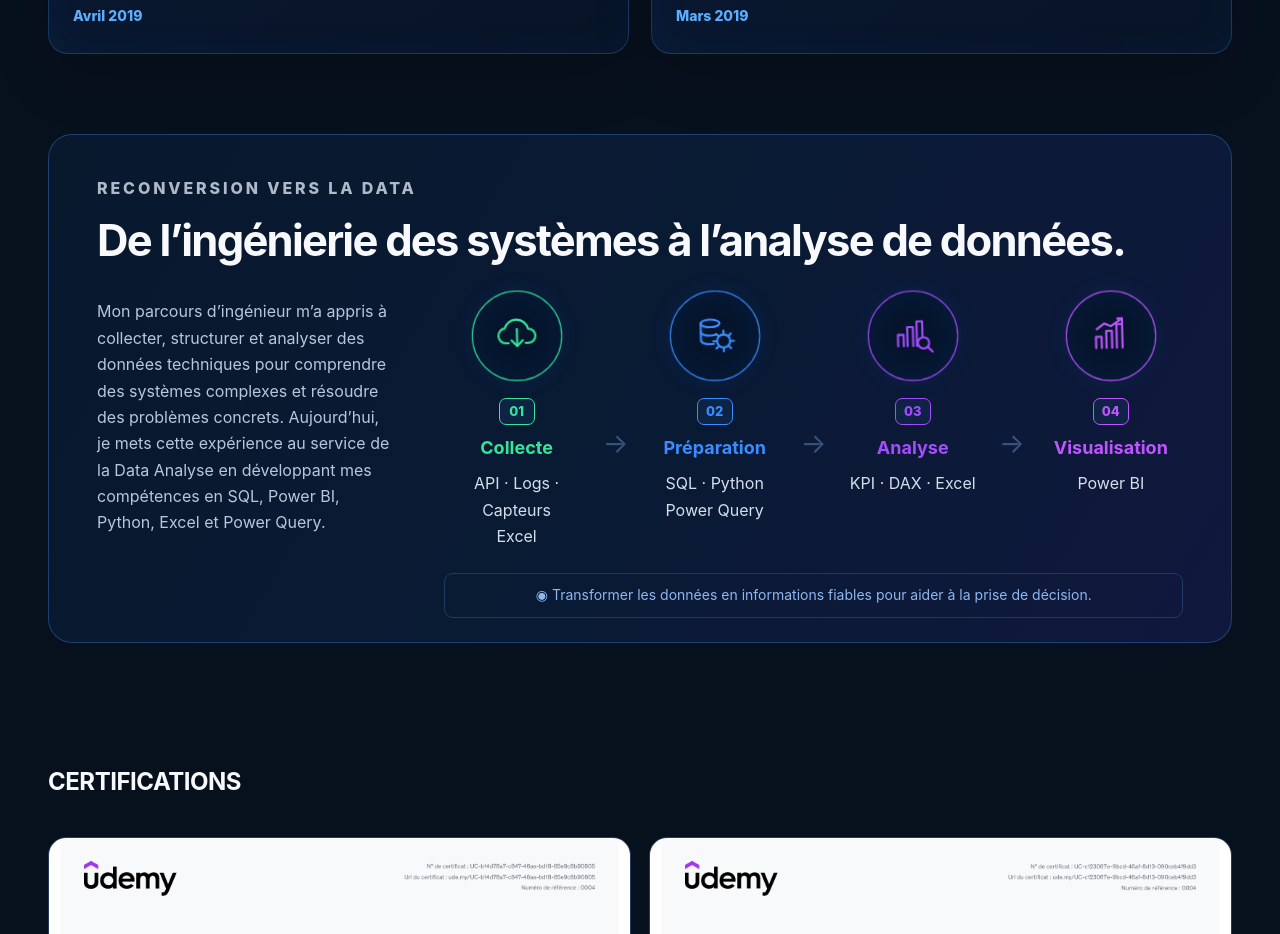
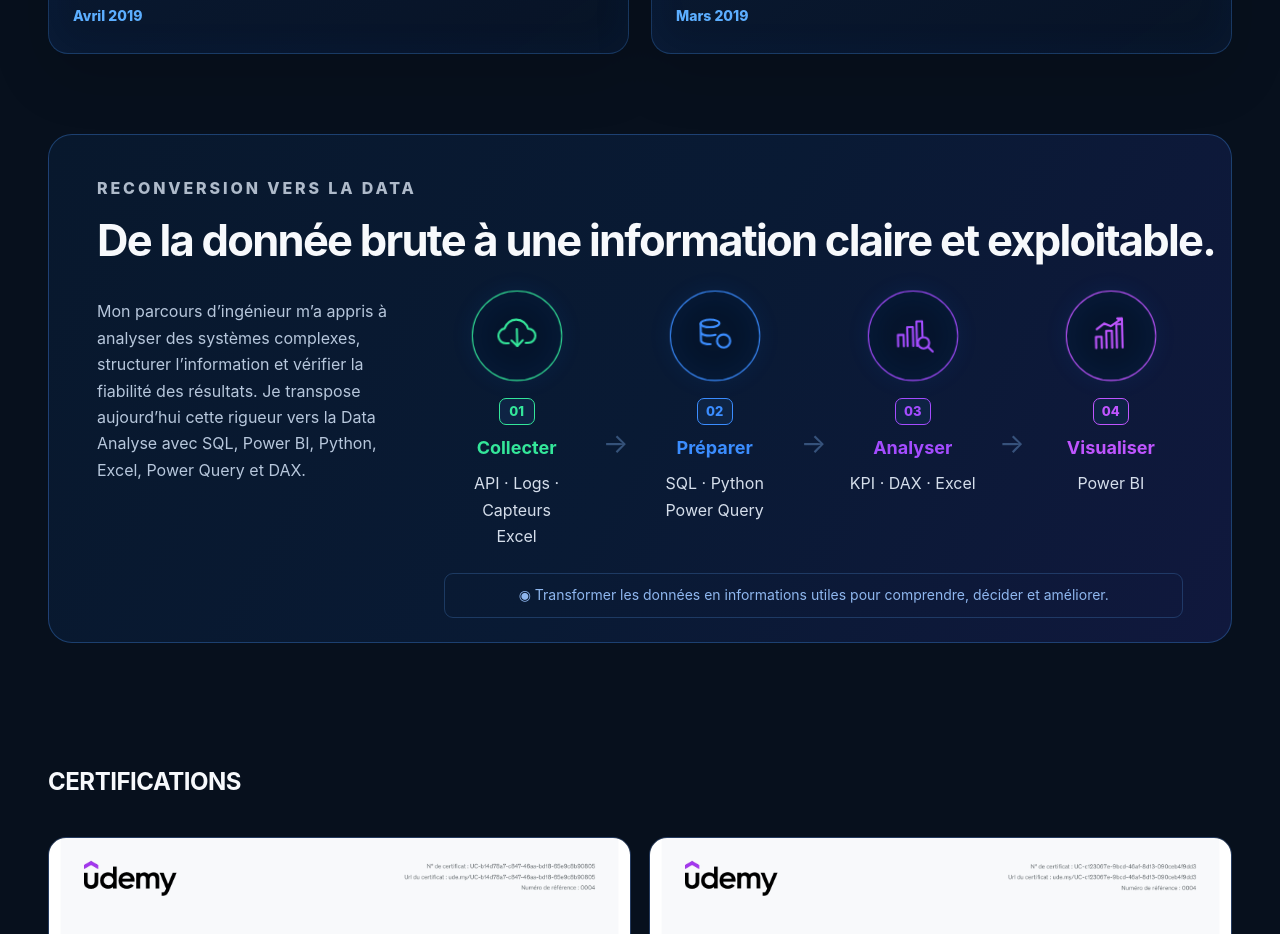
Before and after one commit to Oelayouchi/portfolio, a Next.js app: page / in a window 1280 px wide. Shown: the part 9720-10654 px from the top of the page. Built offline with nearby package versions, Linux system fonts and the light colour scheme.

Commit message:
Translate data transition section

```diff
--- a/components/data-section.js
+++ b/components/data-section.js
@@ -1,96 +1,23 @@
+'use client';
+
 import { SectionLabel } from './ui';
+import { useLanguage } from './language-context';
 
 function DataIcon({ type }) {
-  const common = {
-    viewBox: '0 0 48 48',
-    fill: 'none',
-    stroke: 'currentColor',
-    strokeWidth: 2.2,
-    strokeLinecap: 'round',
-    strokeLinejoin: 'round',
-    'aria-hidden': 'true',
-  };
-
-  if (type === 'collect') {
-    return (
-      <svg {...common}>
-        <path d="M15 33H12a8 8 0 0 1-1-15.9A13 13 0 0 1 36 18a7.5 7.5 0 0 1 0 15H33" />
-        <path d="M24 18v18" />
-        <path d="m18 30 6 6 6-6" />
-      </svg>
-    );
-  }
-
-  if (type === 'prepare') {
-    return (
-      <svg {...common}>
-        <ellipse cx="19" cy="12" rx="10" ry="4" />
-        <path d="M9 12v9c0 2.2 4.5 4 10 4 2.1 0 4-.3 5.6-.8" />
-        <path d="M9 21v9c0 2.2 4.5 4 10 4 1.3 0 2.5-.1 3.6-.3" />
-        <circle cx="33" cy="31" r="7" />
-        <path d="M33 20v4M33 38v4M22 31h4M40 31h4M25.2 23.2l2.8 2.8M38 36l2.8 2.8M40.8 23.2 38 26M28 36l-2.8 2.8" />
-      </svg>
-    );
-  }
-
-  if (type === 'analyse') {
-    return (
-      <svg {...common}>
-        <path d="M8 36V24h6v12M18 36V16h6v20M28 36V10h6v16" />
-        <circle cx="35" cy="33" r="6" />
-        <path d="m39.5 37.5 5 5" />
-      </svg>
-    );
-  }
-
-  return (
-    <svg {...common}>
-      <path d="M8 38V26h6v12M19 38V20h6v18M30 38V13h6v25" />
-      <path d="m9 18 8-6 7 3 12-8" />
-      <path d="M31 7h5v5" />
-    </svg>
-  );
+  const common={viewBox:'0 0 48 48',fill:'none',stroke:'currentColor',strokeWidth:2.2,strokeLinecap:'round',strokeLinejoin:'round','aria-hidden':'true'};
+  if(type==='collect')return <svg {...common}><path d="M15 33H12a8 8 0 0 1-1-15.9A13 13 0 0 1 36 18a7.5 7.5 0 0 1 0 15H33"/><path d="M24 18v18"/><path d="m18 30 6 6 6-6"/></svg>;
+  if(type==='prepare')return <svg {...common}><ellipse cx="19" cy="12" rx="10" ry="4"/><path d="M9 12v9c0 2.2 4.5 4 10 4 2.1 0 4-.3 5.6-.8M9 21v9c0 2.2 4.5 4 10 4"/><circle cx="33" cy="31" r="7"/></svg>;
+  if(type==='analyse')return <svg {...common}><path d="M8 36V24h6v12M18 36V16h6v20M28 36V10h6v16"/><circle cx="35" cy="33" r="6"/><path d="m39.5 37.5 5 5"/></svg>;
+  return <svg {...common}><path d="M8 38V26h6v12M19 38V20h6v18M30 38V13h6v25"/><path d="m9 18 8-6 7 3 12-8M31 7h5v5"/></svg>;
 }
 
-const steps = [
-  { number: '01', type: 'collect', tone: 'collect', title: 'Collecte', tools: <>API · Logs · Capteurs<br />Excel</> },
-  { number: '02', type: 'prepare', tone: 'prepare', title: 'Préparation', tools: <>SQL · Python<br />Power Query</> },
-  { number: '03', type: 'analyse', tone: 'analyse', title: 'Analyse', tools: <>KPI · DAX · Excel</> },
-  { number: '04', type: 'visualise', tone: 'visualise', title: 'Visualisation', tools: <>Power BI</> },
-];
-
-export default function DataSection() {
-  return (
-    <section id="data" className="section shell dataPanel">
-      <div className="dataPanelHeader">
-        <SectionLabel>RECONVERSION VERS LA DATA</SectionLabel>
-        <h2>De l’ingénierie des systèmes à l’analyse de données.</h2>
-      </div>
-
-      <div className="dataPanelBody">
-        <div className="dataPanelCopy">
-          <p>
-            Mon parcours d’ingénieur m’a appris à collecter, structurer et analyser des données techniques pour comprendre des systèmes complexes et résoudre des problèmes concrets. Aujourd’hui, je mets cette expérience au service de la Data Analyse en développant mes compétences en SQL, Power BI, Python, Excel et Power Query.
-          </p>
-        </div>
-
-        <div className="dataFlow" aria-label="Processus d’analyse de données">
-          <div className="dataFlowSteps">
-            {steps.map((step, index) => (
-              <div key={step.number} style={{ display: 'contents' }}>
-                <div className={`dataFlowStep ${step.tone}`}>
-                  <div className="dataFlowIcon"><DataIcon type={step.type} /></div>
-                  <span className="dataFlowNumber">{step.number}</span>
-                  <h3>{step.title}</h3>
-                  <p>{step.tools}</p>
-                </div>
-                {index < steps.length - 1 && <div className="dataFlowArrow" aria-hidden="true">→</div>}
-              </div>
-            ))}
-          </div>
-          <div className="dataFlowCaption">◉ Transformer les données en informations fiables pour aider à la prise de décision.</div>
-        </div>
-      </div>
-    </section>
-  );
+export default function DataSection(){
+  const{t}=useLanguage();
+  const steps=[
+    {number:'01',type:'collect',tone:'collect',title:t('collect'),tools:<>API · Logs · Capteurs<br/>Excel</>},
+    {number:'02',type:'prepare',tone:'prepare',title:t('prepare'),tools:<>SQL · Python<br/>Power Query</>},
+    {number:'03',type:'analyse',tone:'analyse',title:t('analyse'),tools:<>KPI · DAX · Excel</>},
+    {number:'04',type:'visualise',tone:'visualise',title:t('visualise'),tools:<>Power BI</>},
+  ];
+  return <section id="data" className="section shell dataPanel"><div className="dataPanelHeader"><SectionLabel>{t('dataLabel')}</SectionLabel><h2>{t('dataTitle')}</h2></div><div className="dataPanelBody"><div className="dataPanelCopy"><p>{t('dataCopy')}</p></div><div className="dataFlow"><div className="dataFlowSteps">{steps.map((step,index)=><div key={step.number} style={{display:'contents'}}><div className={`dataFlowStep ${step.tone}`}><div className="dataFlowIcon"><DataIcon type={step.type}/></div><span className="dataFlowNumber">{step.number}</span><h3>{step.title}</h3><p>{step.tools}</p></div>{index<steps.length-1&&<div className="dataFlowArrow" aria-hidden="true">→</div>}</div>)}</div><div className="dataFlowCaption">◉ {t('dataCaption')}</div></div></div></section>
 }
```
